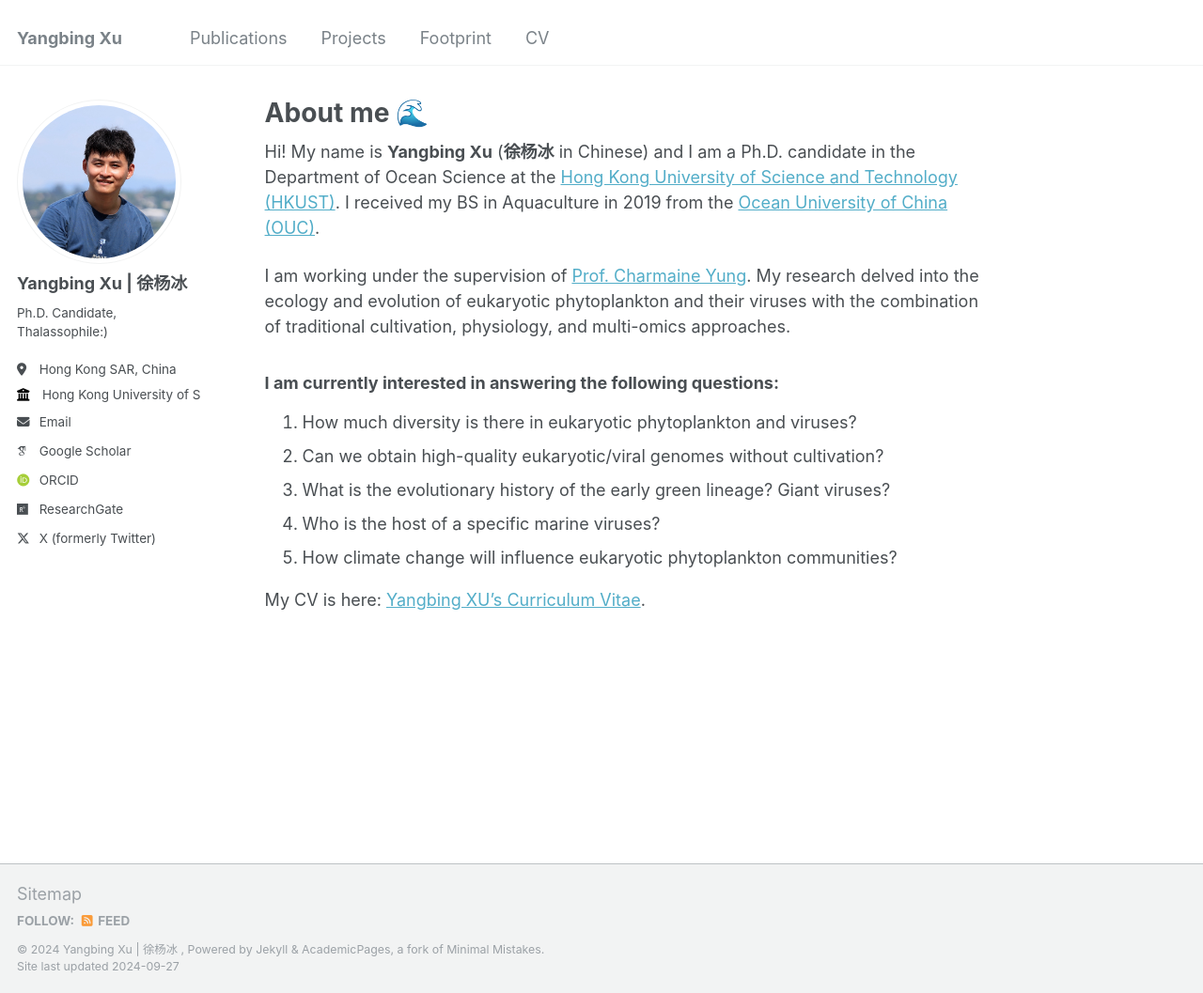
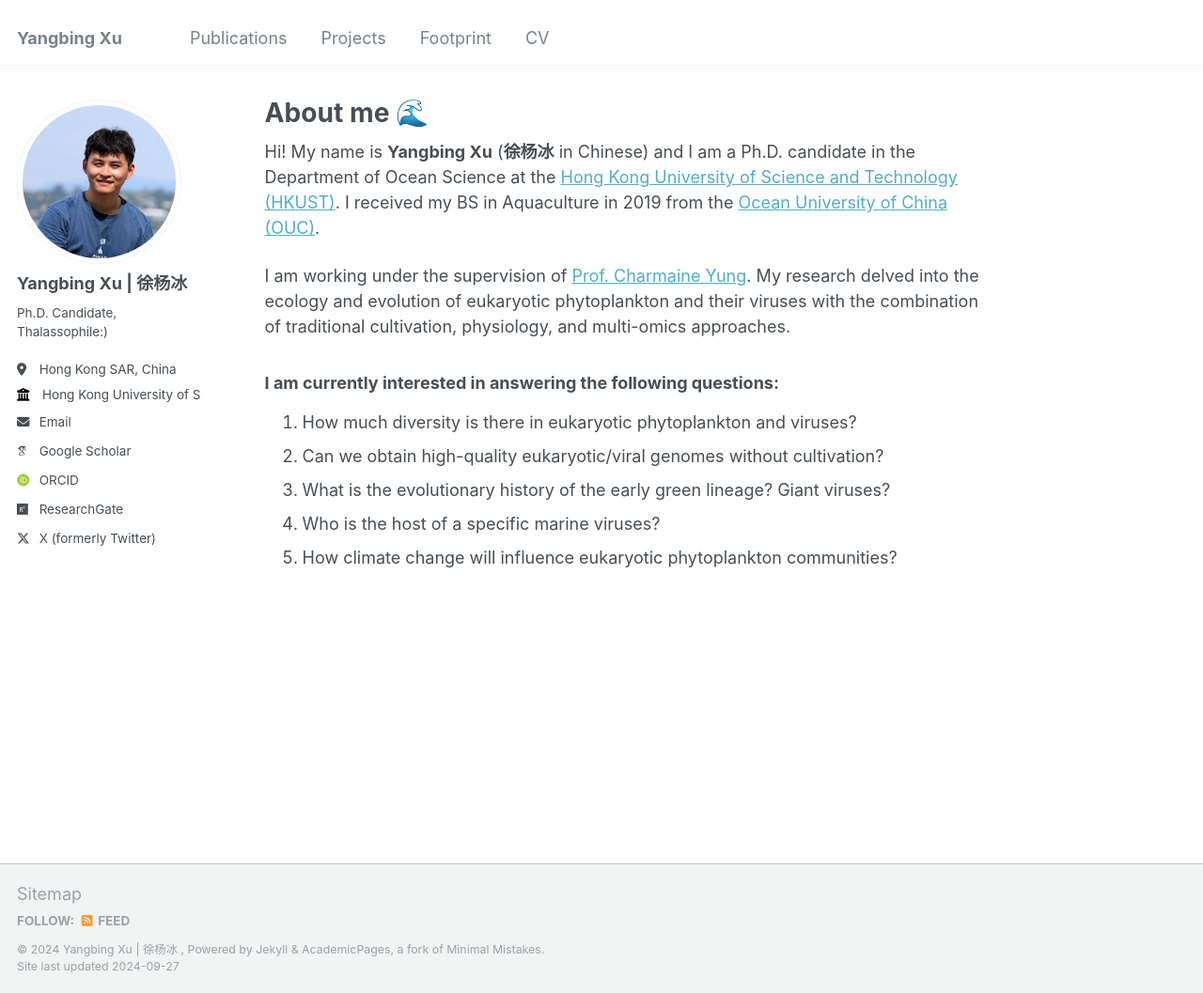
Before and after one commit to Yangbing-Ocean/yangbing, a Jekyll site: the page built from _pages/about.md, in a window 1280 px wide and 1057 px high. Shown: the whole window at 94% size. Built offline with Jekyll 4.4.1, drawn with Linux system fonts in a browser that asks for light colours; some web fonts are replaced.

Commit message:
Update about.md

```diff
--- a/_pages/about.md
+++ b/_pages/about.md
@@ -17,5 +17,3 @@ I am working under the supervision of [Prof. Charmaine Yung](https://www.charmai
 3. What is the evolutionary history of the early green lineage? Giant viruses?
 4. Who is the host of a specific marine viruses?
 5. How climate change will influence eukaryotic phytoplankton communities?
-
-My CV is here: [Yangbing XU's Curriculum Vitae](https://github.com/Yangbing-Ocean/yangbing/blob/master/assets/CV_Yangbing_Xu.pdf).
```
